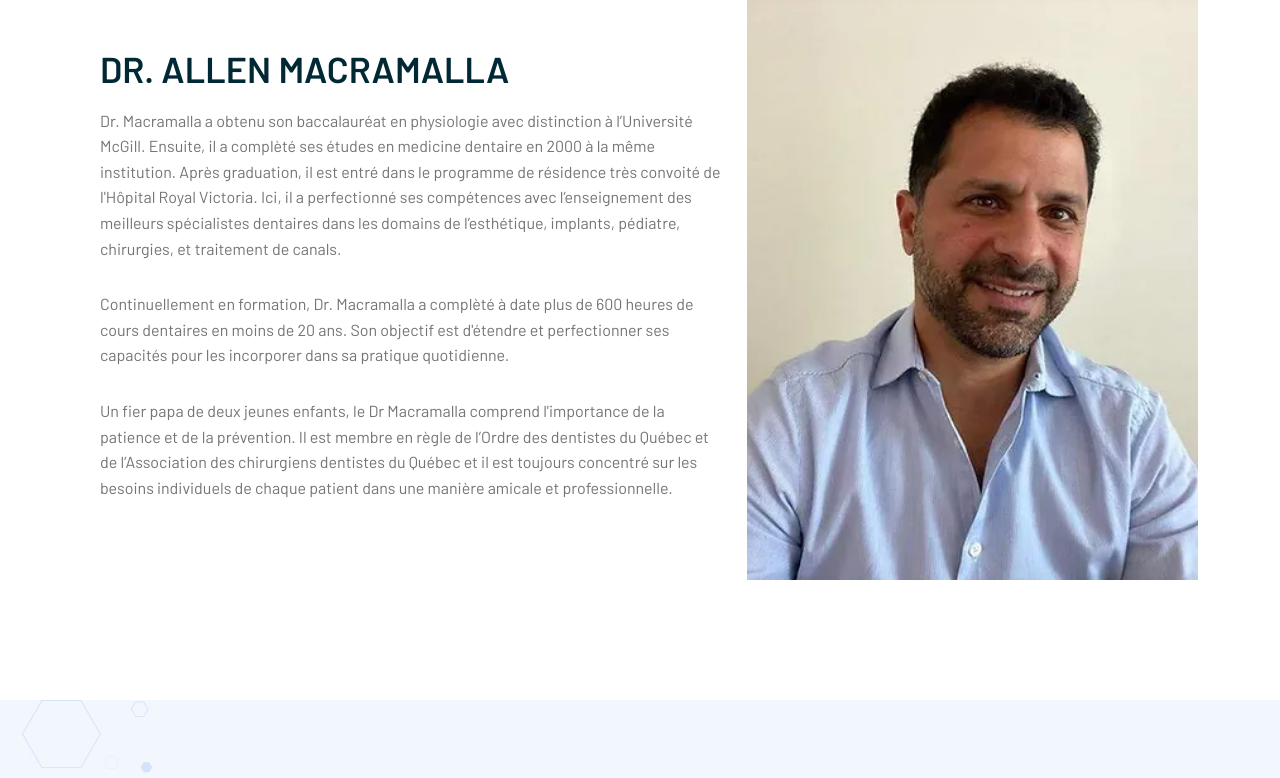
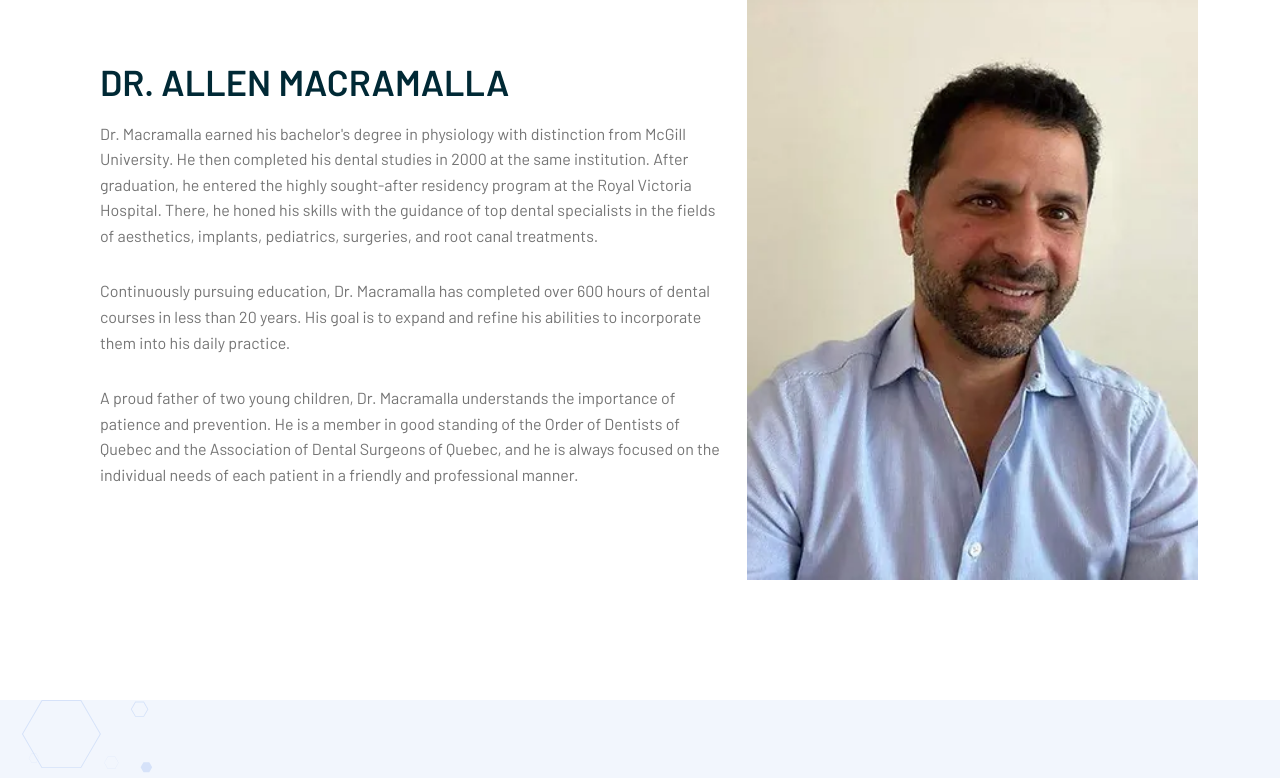
Before and after one commit to Opaxfn/borddulac, a plain HTML site: page index.html in a window 1280 px wide. Shown: the part 1635-2413 px from the top of the page. Drawn offline with Linux system fonts and the light colour scheme.

Commit message:
Update index.html

```diff
--- a/index.html
+++ b/index.html
@@ -191,9 +191,9 @@
                   <h2 class="cs_section_title cs_semibold cs_fs_45 mb-0">DR. ALLEN MACRAMALLA</h2>
               </div>
               <div class="cs_height_17 cs_height_lg_10"></div>
-              <p class="cs_about_text cs_type_2">Dr. Macramalla a obtenu son baccalauréat en physiologie avec distinction à l’Université McGill. Ensuite, il a complèté ses études en medicine dentaire en 2000 à la même institution. Après graduation, il est entré dans le programme de résidence très convoité de l'Hôpital Royal Victoria. Ici, il a perfectionné ses compétences avec l’enseignement des meilleurs spécialistes dentaires dans les domains de l’esthétique, implants, pédiatre, chirurgies, et traitement de canals.</p>
-              <p class="cs_about_text cs_type_2">Continuellement en formation, Dr. Macramalla a complèté à date plus de 600 heures de cours dentaires en moins de 20 ans. Son objectif est d'étendre et perfectionner ses capacités pour les incorporer dans sa pratique quotidienne.</p>
-              <p class="cs_about_text cs_type_2">Un fier papa de deux jeunes enfants, le Dr Macramalla comprend l'importance de la patience et de la prévention. Il est membre en règle de l’Ordre des dentistes du Québec et de l’Association des chirurgiens dentistes du Québec et il est toujours concentré sur les besoins individuels de chaque patient dans une manière amicale et professionnelle.</p>
+              <p class="cs_about_text cs_type_2">Dr. Macramalla earned his bachelor's degree in physiology with distinction from McGill University. He then completed his dental studies in 2000 at the same institution. After graduation, he entered the highly sought-after residency program at the Royal Victoria Hospital. There, he honed his skills with the guidance of top dental specialists in the fields of aesthetics, implants, pediatrics, surgeries, and root canal treatments.</p>
+<p class="cs_about_text cs_type_2">Continuously pursuing education, Dr. Macramalla has completed over 600 hours of dental courses in less than 20 years. His goal is to expand and refine his abilities to incorporate them into his daily practice.</p>
+<p class="cs_about_text cs_type_2">A proud father of two young children, Dr. Macramalla understands the importance of patience and prevention. He is a member in good standing of the Order of Dentists of Quebec and the Association of Dental Surgeons of Quebec, and he is always focused on the individual needs of each patient in a friendly and professional manner.</p>
 
           </div>
           <div class="col-lg-5">
@@ -856,7 +856,7 @@
         </div>
         <div class="col-lg-6">
           <div class="cs_appointment_thumb cs_bg_filed cs_radius_5">
-            <iframe src="https://www.google.com/maps/embed?pb=!1m18!1m12!1m3!1d2797.705492233352!2d-73.61012642372538!3d45.47573627107404!2m3!1f0!2f0!3f0!3m2!1i1024!2i768!4f13.1!3m3!1m2!1s0x4cc910a596fdd00f%3A0xb97d666c603392d4!2sClinique%20Dentaire%20Sioufi%20-%20Dr%20Wagdi%20Sioufi!5e0!3m2!1sfr!2sca!4v1726016315309!5m2!1sfr!2sca" width="600" height="450" style="border:0;" allowfullscreen="" loading="lazy" referrerpolicy="no-referrer-when-downgrade"></iframe>
+            <iframe src="https://www.google.com/maps/embed?pb=!1m18!1m12!1m3!1d5599.082282664435!2d-73.74799262229004!3d45.43875040000001!2m3!1f0!2f0!3f0!3m2!1i1024!2i768!4f13.1!3m3!1m2!1s0x4cc9161a26d112a5%3A0x2ec738d1b6bc85e5!2sDR.%20ALLEN%20MACRAMALLA%20DDS%2C%20CENTRE%20DENTAIRE%20BORD-DU-LAC!5e0!3m2!1sfr!2sca!4v1726153219037!5m2!1sfr!2sca" width="600" height="450" style="border:0;" allowfullscreen="" loading="lazy" referrerpolicy="no-referrer-when-downgrade"></iframe>
           </div>
         </div>
       </div>
```
